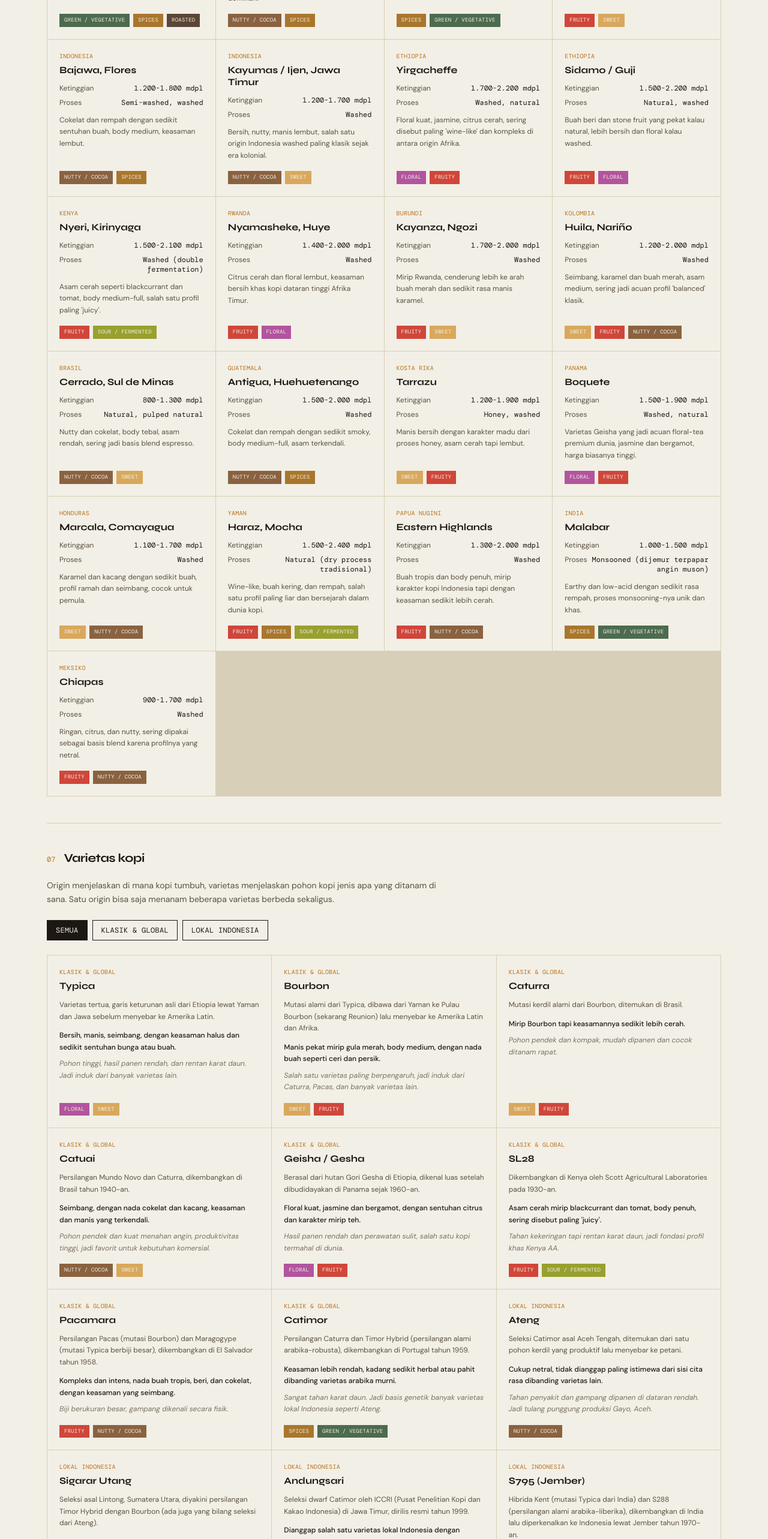
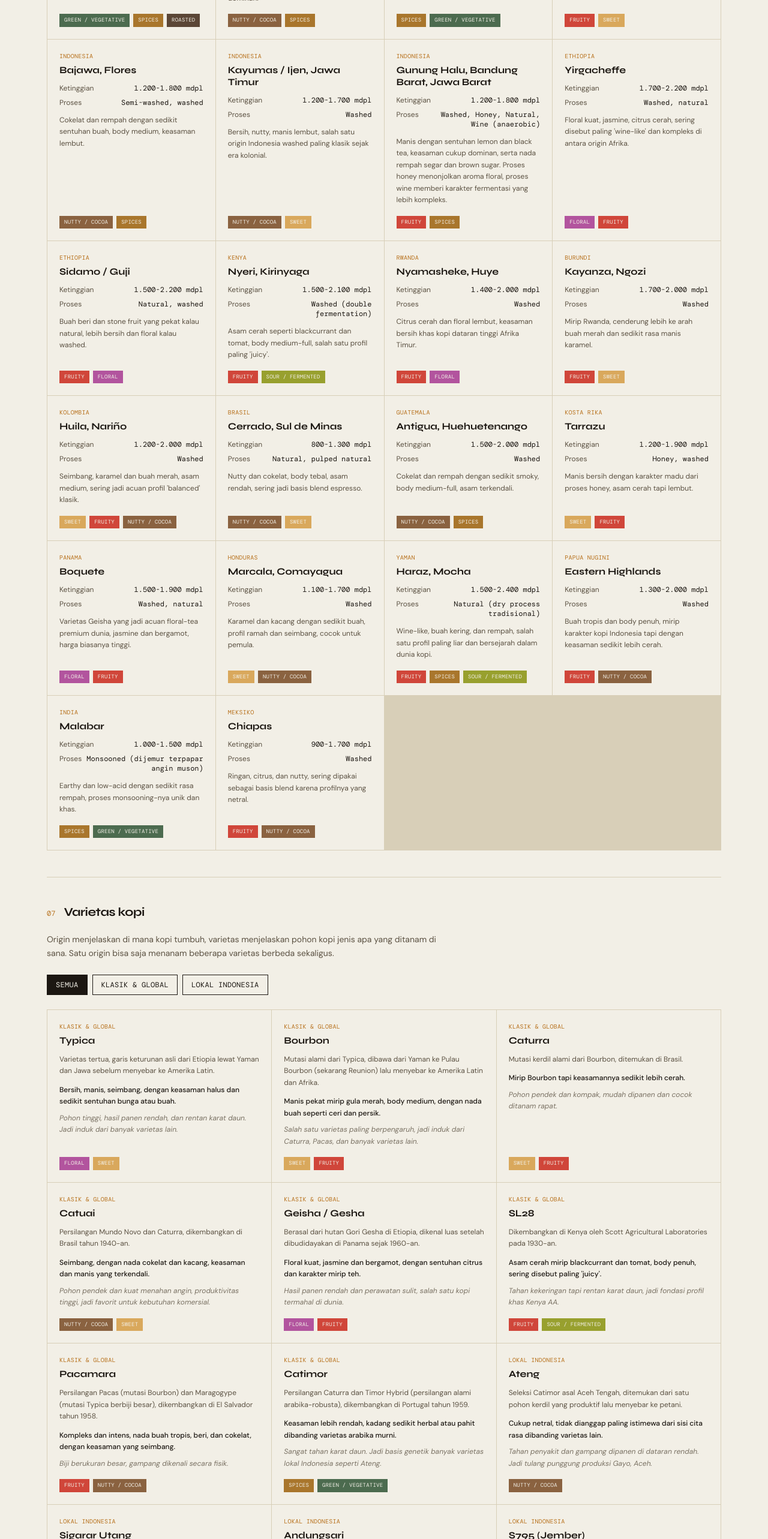
Before and after one commit to qoaltm/brownpage, a React (Vite) app: page / in a window 1280 px wide. Shown: the part 3485-6051 px from the top of the page at 60% size. Built offline with nearby package versions, Linux system fonts and the light colour scheme.

Commit message:
add origin and variety

```diff
--- a/src/data/coffeeKnowledge.js
+++ b/src/data/coffeeKnowledge.js
@@ -315,6 +315,15 @@ export const originProfiles = [
     flavorTags: ["nuttycocoa", "sweet"],
   },
   {
+    key: "java-gununghalu",
+    country: "Indonesia",
+    region: "Gunung Halu, Bandung Barat, Jawa Barat",
+    altitude: "1.200-1.800 mdpl",
+    process: "Washed, Honey, Natural, Wine (anaerobic)",
+    flavor: "Manis dengan sentuhan lemon dan black tea, keasaman cukup dominan, serta nada rempah segar dan brown sugar. Proses honey menonjolkan aroma floral, proses wine memberi karakter fermentasi yang lebih kompleks.",
+    flavorTags: ["fruity", "spices"],
+  },
+  {
     key: "ethiopia-yirgacheffe",
     country: "Ethiopia",
     region: "Yirgacheffe",
@@ -559,7 +568,7 @@ export const varieties = [
     key: "s795",
     name: "S795 (Jember)",
     category: "Lokal Indonesia",
-    lineage: "Hibrida Kent (mutasi Typica dari India) dan S288 (persilangan alami arabika-liberika), dikembangkan di India lalu diperkenalkan ke Indonesia lewat Jember tahun 1970-an.",
+    lineage: "Hibrida Kent (mutasi Typica dari India) dan S288 (persilangan alami arabika-liberika), dikembangkan di India lalu diperkenalkan ke Indonesia lewat Jember tahun 1970-an. Di Indonesia dikenal juga sebagai bagian dari keluarga 'Lini-S' atau 'S-Line'.",
     flavor: "Manis seperti maple syrup dan gula merah, keasaman rendah, karakter mellow.",
     note: "Gampang dibudidayakan di berbagai iklim mikro. Umum ditemukan di Bali dan Toraja (kadang disebut juga 'Jember').",
     flavorTags: ["sweet"],
@@ -573,4 +582,13 @@ export const varieties = [
     note: "Sangat tahan karat daun, jadi induk genetik penting di balik Catimor, Sarchimor, dan Sigarar Utang.",
     flavorTags: ["greenveg"],
   },
+  {
+    key: "kartika",
+    name: "Kartika",
+    category: "Lokal Indonesia",
+    lineage: "Nama 'Kartika' adalah singkatan dari 'Kopi Arabika Tipe Katai', seleksi bertipe Catuai (dwarf) yang jadi salah satu varietas anjuran dalam program pemuliaan arabika Indonesia.",
+    flavor: "Pekat dan cukup kuat, karakter khasnya lebih ke body dan kekuatan rasa dibanding kompleksitas asam.",
+    note: "Pohon pendek dan produktif. Salah satu varietas yang ditemukan berdampingan dengan Typica, S795, dan Sigarar Utang di kawasan Java Preanger, termasuk Gunung Halu.",
+    flavorTags: ["nuttycocoa"],
+  },
 ];
```
